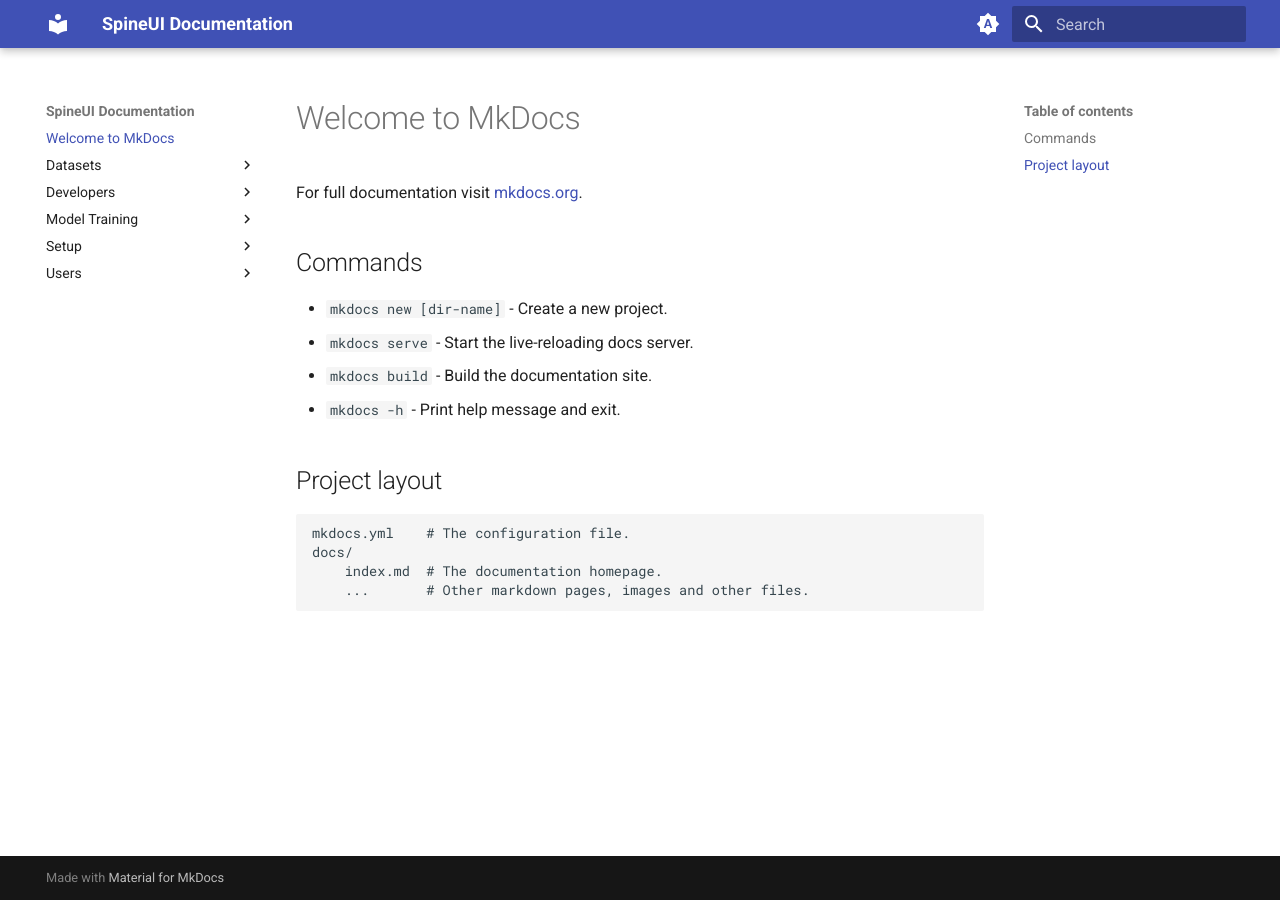
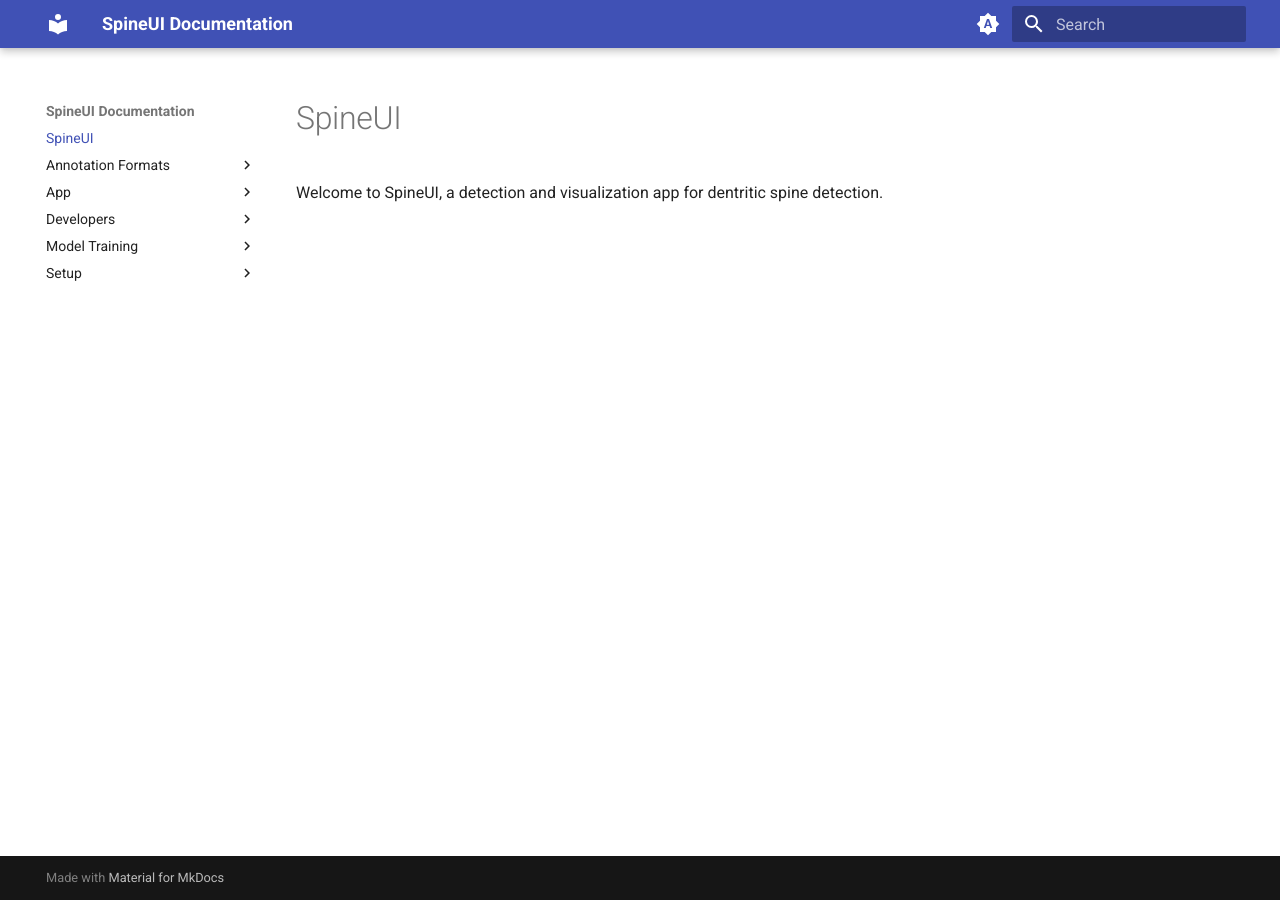
Before and after one commit to TNodeCode/SpineUI, an MkDocs documentation site: the page built from docs/index.md, in a window 1280 px wide. Built offline with MkDocs 1.6.1 and Material for MkDocs 9.7.7, drawn with Linux system fonts in a browser that asks for light colours.

Commit message:
Updated documentation

```diff
--- a/docs/index.md
+++ b/docs/index.md
@@ -1,17 +1,3 @@
-# Welcome to MkDocs
+# SpineUI
 
-For full documentation visit [mkdocs.org](https://www.mkdocs.org).
-
-## Commands
-
-* `mkdocs new [dir-name]` - Create a new project.
-* `mkdocs serve` - Start the live-reloading docs server.
-* `mkdocs build` - Build the documentation site.
-* `mkdocs -h` - Print help message and exit.
-
-## Project layout
-
-    mkdocs.yml    # The configuration file.
-    docs/
-        index.md  # The documentation homepage.
-        ...       # Other markdown pages, images and other files.
+Welcome to SpineUI, a detection and visualization app for dentritic spine detection.
```
Also changed, not shown: docs/Annotation Formats/2-Trackformer.md (renamed from docs/Datasets/2-Trackformer.md, +1 -0 lines), docs/Annotation Formats/3-MOTRv2.md (added, +45 -0 lines), docs/Annotation Formats/4-CrowdHuman.md (added, +96 -0 lines), docs/Developers/Object Tracking Algorithm.md (deleted, +0 -45 lines), docs/Annotation Formats/1-MMDetection Tracking.md (renamed from docs/Datasets/1-MMDetection Tracking.md), docs/App/1-Intoduction.md (renamed from docs/Users/Intoduction.md), docs/App/2-Datasets.md (renamed from docs/Users/Datasets.md), docs/App/MMDET Models.md (renamed from docs/Users/MMDET Models.md), docs/App/Models.md (renamed from docs/Users/Models.md), docs/App/Object Tracking.md (renamed from docs/Users/Object Tracking.md).
